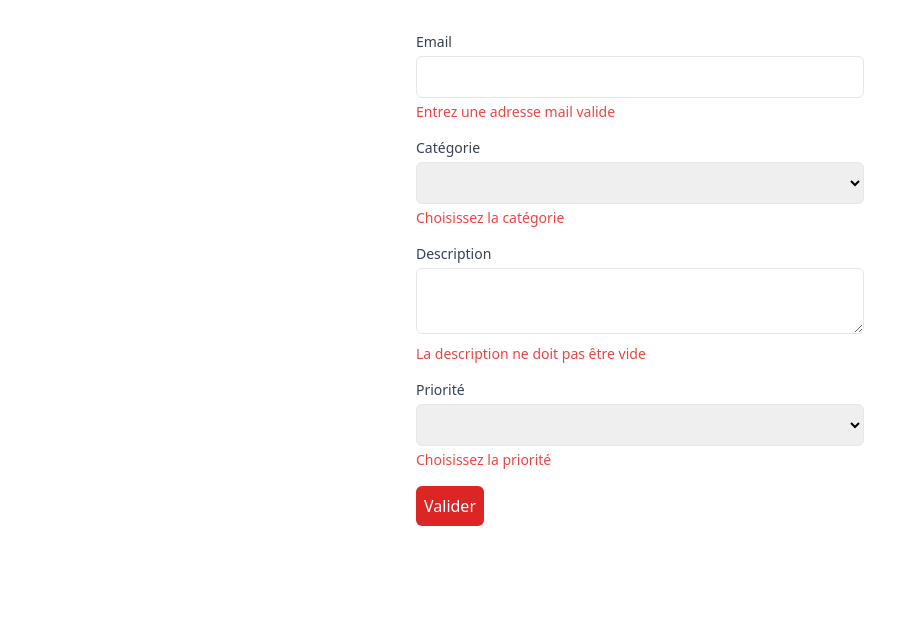
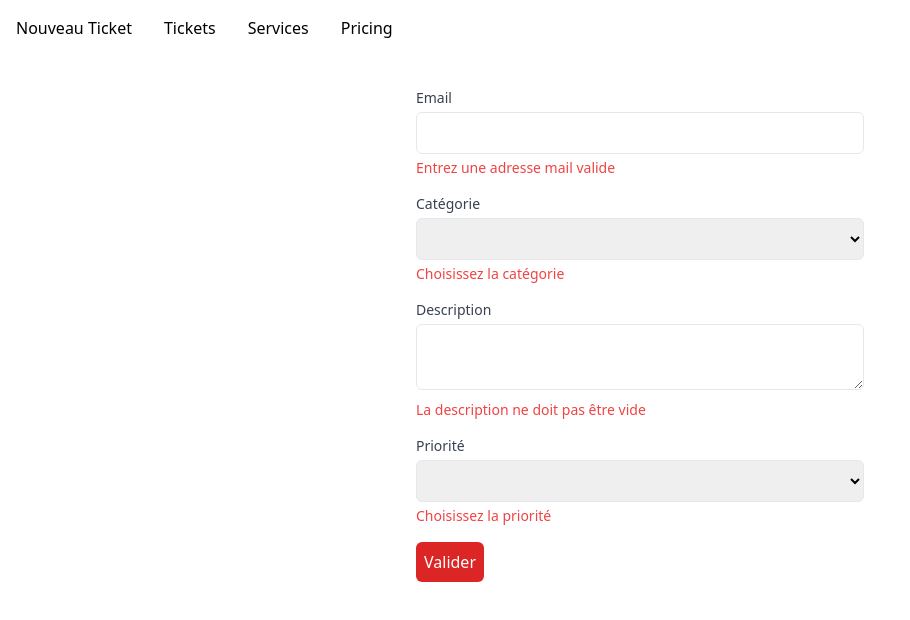
Before and after one commit to Bazajee/ticket_front-back, a Vue app in the folder frontend/: page / in a window 1280 px wide. Shown: the top 620 px of the page, without its empty margins (0-910 px from the left). Built offline with nearby package versions, Linux system fonts and the light colour scheme; the HTML template or start-up script is replaced by a standard one.

Commit message:
end part 5

```diff
--- a/frontend/src/components/TicketCard.vue
+++ b/frontend/src/components/TicketCard.vue
@@ -1,5 +1,5 @@
 <template>
-    <div class="w-80 rounded shadow-lg " :class="{'bg-gray-200': selected}">
+   <div class="w-80 rounded shadow-lg " :class="{ 'bg-gray-200': selected }">
       <div class="px-6 py-4">
          <div class="font-bold text-xl mb-2">Ticket #{{ ticket.id }}</div>
          <div class="mb-2">Créé le {{ formatDate(ticket.created_at) }}</div>
@@ -8,9 +8,10 @@
          </p>
       </div>
       <div class="px-6 pt-2 pb-2">
-          <span class="inline-block bg-gray-200 rounded-full px-3 py-1 text-sm font-semibold text-gray-700 mr-2 mb-2">{{ ticket.category }}</span>
+         <span class="inline-block bg-gray-200 rounded-full px-3 py-1 text-sm font-semibold text-gray-700 mr-2 mb-2">{{
+            ticket.category }}</span>
          <span class="inline-block rounded-full px-3 py-1 text-sm font-semibold text-gray-700 mr-2 mb-2"
-             :class="{'bg-red-200': ticket.priority === 'high', 'bg-orange-200': ticket.priority === 'normal', 'bg-yellow-200': ticket.priority === 'low',  }">
+            :class="{ 'bg-red-200': ticket.priority === 'high', 'bg-orange-200': ticket.priority === 'normal', 'bg-yellow-200': ticket.priority === 'low', }">
             {{ ticket.priority }}
          </span>
       </div>
@@ -18,8 +19,10 @@
 </template>
 
 <script setup>
- import { ref, onMounted, computed } from 'vue'
+import { ref, onMounted, computed, watch } from 'vue'
 import { format } from 'date-fns'
+
+import { asyncTicket } from '../use/useTickets';
 
 
 
@@ -36,11 +39,11 @@
 })
 
 const ticket = ref({})
-
- onMounted(async () => {
-    const response = await fetch(`/api/ticket/${props.ticketId}`)
-    ticket.value = await response.json()
- })
+//
+watch(() => props.ticketId,
+   async () => {ticket.value = await asyncTicket(props.ticketId)},
+   {immediate: true},
+)
 
 function formatDate(isoDate) {
    if (!isoDate) return ''
--- /dev/null
+++ b/frontend/src/components/TicketsCount.vue
@@ -0,0 +1,19 @@
+<template>
+    <div>
+        <ul>
+            <li></li>
+            <li></li>
+
+        </ul>
+
+
+    </div>
+
+
+</template>
+
+<script>
+
+// make a count component who show the number of ticket instead depending on her category
+
+</script>
--- /dev/null
+++ b/frontend/src/components/Toolbar.vue
@@ -0,0 +1,35 @@
+<template>
+
+
+<nav class="bg-white border-gray-200 ">
+  <div class="max-w-screen-xl flex flex-wrap items-center justify-between mx-auto p-4">
+    <div class="hidden w-full md:block md:w-auto" id="navbar-default">
+      <ul class="font-medium flex flex-col p-4 md:p-0 mt-4 border border-gray-100 rounded-lg bg-gray-50 md:flex-row md:space-x-8 rtl:space-x-reverse md:mt-0 md:border-0 md:bg-white  ">
+        <li>
+          <a id="navbar-default#1" href="/" class="block py-2 px-3 rounded md:bg-transparent md:hover:text-blue-700 md:p-0 " aria-current="page">Nouveau Ticket</a>
+        </li>
+        <li>
+          <a id="navbar-default#2" href="/tickets" class="block py-2 px-3 rounded  md:hover:bg-transparent md:border-0 md:hover:text-blue-700 md:p-0  ">Tickets</a>
+        </li>
+        <li>
+          <a id="navbar-default#3" href="#" class="block py-2 px-3  rounded  md:hover:bg-transparent md:border-0 md:hover:text-blue-700 md:p-0 ">Services</a>
+        </li>
+        <li>
+          <a id="navbar-default#4" href="#" class="block py-2 px-3  rounded  md:hover:bg-transparent md:border-0 md:hover:text-blue-700 md:p-0 ">Pricing</a>
+        </li>
+
+      </ul>
+    </div>
+  </div>
+</nav>
+
+</template>
+
+<script>
+
+
+
+
+
+
+</script>
--- /dev/null
+++ b/frontend/src/use/useTickets.js
@@ -0,0 +1,31 @@
+import { ref, computed } from 'vue'
+
+
+const id2ticket = ref({})
+const ticketListComplete = ref(false)
+
+
+export const allTickets = computed(() => {
+   if (ticketListComplete.value) {
+      return Object.values(id2ticket.value)
+   }
+   fetch('/api/tickets').then(response => response.json()).then(ticketList => {
+      for (const ticket of ticketList) {
+         id2ticket.value[ticket.id] = ticket
+      }
+      ticketListComplete.value = true
+   })
+   return {}
+})
+
+
+
+
+export async function asyncTicket(ticketId) {
+   if (id2ticket.value[ticketId] === undefined) {
+      const response = await fetch(`/api/ticket/${ticketId}`)
+      const ticket = await response.json()
+      id2ticket.value[ticket.id] = ticket
+   }
+   return id2ticket.value[ticketId]
+}
--- a/frontend/src/views/TicketForm.vue
+++ b/frontend/src/views/TicketForm.vue
@@ -1,4 +1,8 @@
 <template>
+    <div>
+        <Toolbar class="sticky"></Toolbar>
+    </div>
+
     <div class="max-w-md mx-auto mt-8">
         <!-- Email Input -->
         <label class="block mt-4 text-sm font-medium text-gray-700">Email</label>
@@ -43,6 +47,10 @@
 import { ref, computed } from 'vue'
 import router from '/src/router'
 
+import Toolbar from '../components/Toolbar.vue';
+
+
+
 const formData = ref({
     email: null,
     category: null,
--- a/frontend/src/views/Tickets.vue
+++ b/frontend/src/views/Tickets.vue
@@ -1,17 +1,30 @@
 <template>
    <div class="">
-       <div class=" flex">
+   <!-- navbar -->
+      <div class="sticky top-0 w-full">
+         <Toolbar class=" " />
+      </div>
+
+      <div class="flex ">
+
+
          <!-- list -->
-          <div class="" >
-             <template v-for="ticket in ticketList" class="p-4">
-                <TicketCard :ticketId="ticket.id" @click="onClick(ticket.id)" :selected="ticket.id == selectedTicketId"></TicketCard>
+         <div class="">
+            <template v-for="ticket in allTickets" class="p-4">
+               <TicketCard :ticketId="ticket.id" @click="onClick(ticket.id)" :selected="ticket.id == selectedTicketId">
+               </TicketCard>
             </template>
          </div>
 
          <!-- detail -->
-          <router-view class="w-full"></router-view>
+         <div class=" w-full">
+            <router-view class=" sticky top-14 w-full overflow-scroll"></router-view>
+         </div>
+
       </div>
    </div>
+
+
 </template>
 
 <script setup>
@@ -19,18 +32,16 @@
 import { useRoute } from 'vue-router'
 
 import TicketCard from '/src/components/TicketCard.vue'
+import Toolbar from '../components/Toolbar.vue'
 import router from '/src/router'
+import { allTickets } from '../use/useTickets'
 
- const ticketList = ref([])
+
 
 const route = useRoute()
 const selectedTicketId = ref(route.params.ticketId)
 
 
- onMounted(async () => {
-    const response = await fetch('/api/tickets')
-    ticketList.value = await response.json()
- })
 
 const onClick = (ticketId) => {
    selectedTicketId.value = ticketId
```
Lines whose indentation alone changed are shown as unchanged.
